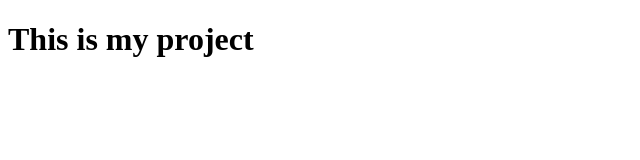
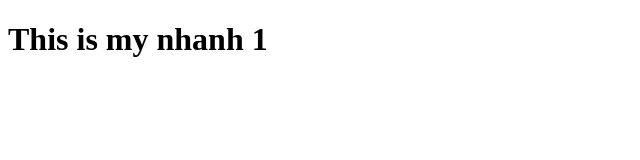
Before and after one commit to hiendepzainn/test-branch-repo, a plain HTML site: page index.html in a window 1280 px wide. Shown: the full height of the page, 0-640 px from the left. Drawn offline with Linux system fonts and the light colour scheme.

Commit message:
nhanh 1 commit lan 1

```diff
--- a/index.html
+++ b/index.html
@@ -6,6 +6,6 @@
     <title>test branch</title>
   </head>
   <body>
-    <h1>This is my project</h1>
+    <h1>This is my nhanh 1</h1>
   </body>
 </html>
```
